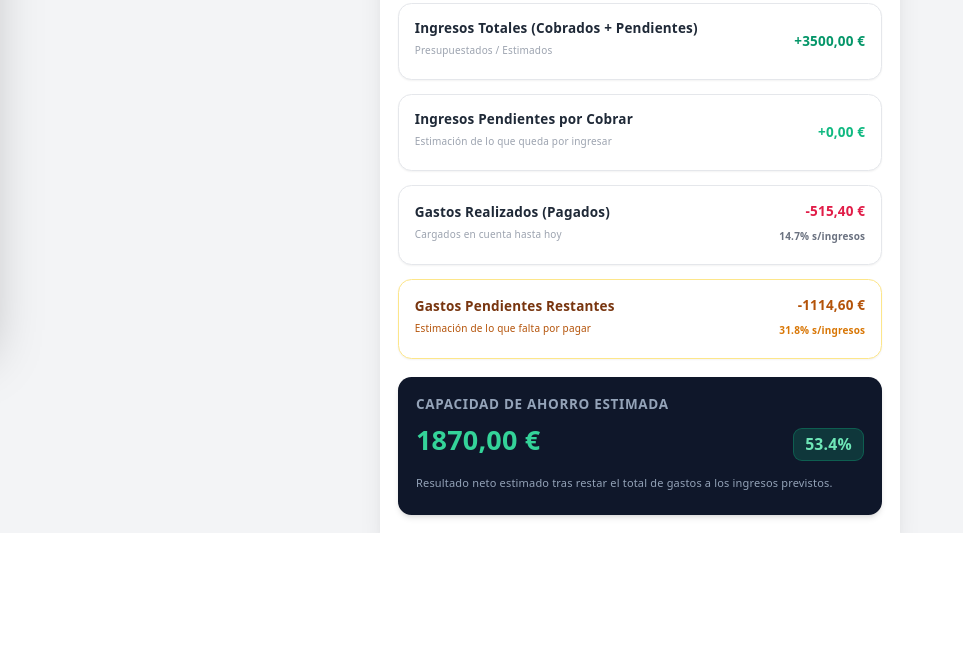
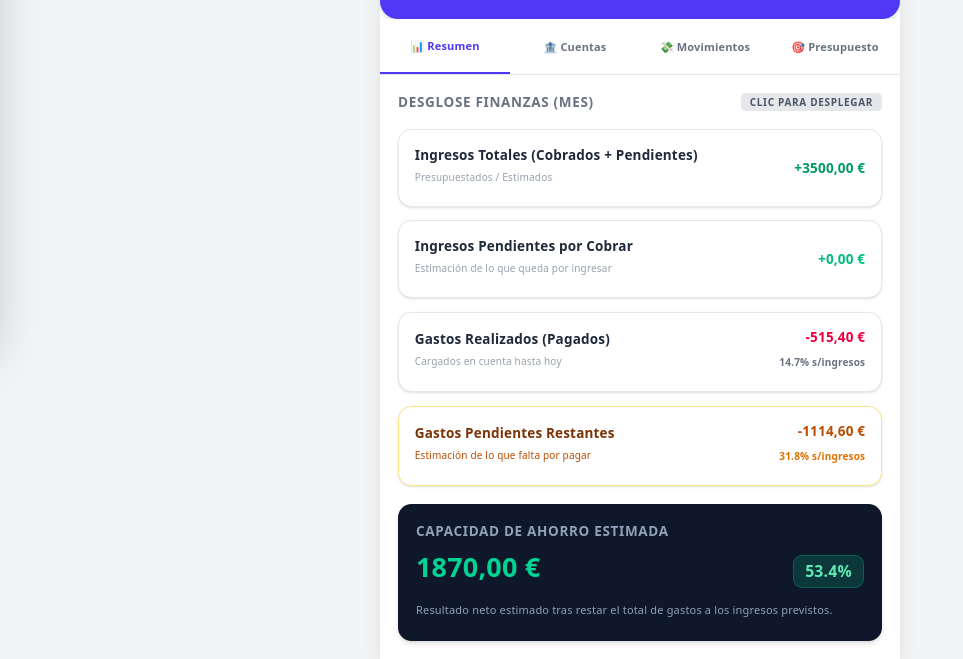
Before and after one commit to pablovin21/finanzas_pwa_v2, a website built with Vite: page index.html in a window 1280 px wide. Shown: the part 458-1117 px from the top of the page, without its empty margins (0-963 px from the left). Before the commit the page ends 991 px from the top, so only its background shows below. Built offline with nearby package versions, Linux system fonts and the light colour scheme.

Commit message:
Ajustes PWA y despliegue GitHub Pages

```diff
--- a/index.html
+++ b/index.html
@@ -2,17 +2,15 @@
 <html lang="es">
   <head>
     <meta charset="UTF-8" />
-    <meta name="viewport" content="width=device-width, initial-scale=1.0" />
+    <meta name="viewport" content="width=device-width, initial-scale=1.0, viewport-fit=cover" />
     <meta name="theme-color" content="#4f46e5" />
+    <meta name="apple-mobile-web-app-capable" content="yes" />
+    <meta name="apple-mobile-web-app-status-bar-style" content="default" />
+    <meta name="apple-mobile-web-app-title" content="Finanzas" />
     <title>Control de Finanzas Domésticas</title>
     <link rel="manifest" href="./manifest.webmanifest" />
     <link rel="icon" type="image/svg+xml" href="./icon-192.svg" />
-    <script src="https://cdn.tailwindcss.com"></script>
-    <style>
-      body { background-color: #f3f4f6; font-family: system-ui, -apple-system, sans-serif; }
-      .app-container { max-width: 520px; margin: 0 auto; min-height: 100vh; background: #ffffff; display: flex; flex-direction: column; position: relative; }
-      .sidebar { transition: transform 0.3s ease-in-out; }
-    </style>
+    <link rel="apple-touch-icon" href="./icon-192.svg" />
   </head>
   <body class="bg-gray-100 text-gray-800">
     <div class="app-container shadow-xl overflow-hidden">
--- a/package.json
+++ b/package.json
@@ -9,6 +9,8 @@
     "preview": "vite preview --host 0.0.0.0"
   },
   "devDependencies": {
+    "@tailwindcss/vite": "^4.1.11",
+    "tailwindcss": "^4.1.11",
     "vite": "^5.4.21"
   }
 }
--- a/src/style.css
+++ b/src/style.css
@@ -1,3 +1,24 @@
+@import "tailwindcss";
+
+body {
+  background-color: #f3f4f6;
+  font-family: system-ui, -apple-system, sans-serif;
+}
+
+.app-container {
+  max-width: 520px;
+  margin: 0 auto;
+  min-height: 100vh;
+  background: #ffffff;
+  display: flex;
+  flex-direction: column;
+  position: relative;
+}
+
+.sidebar {
+  transition: transform 0.3s ease-in-out;
+}
+
 :root {
   --text: #6b6375;
   --text-h: #08060d;
--- a/vite.config.js
+++ b/vite.config.js
@@ -1,7 +1,9 @@
 import { defineConfig } from 'vite';
+import tailwindcss from '@tailwindcss/vite';
 
 export default defineConfig({
   base: './',
+  plugins: [tailwindcss()],
   server: {
     host: '0.0.0.0',
     port: 4173
```
Also changed, not shown: public/manifest.webmanifest, 1 other file.
